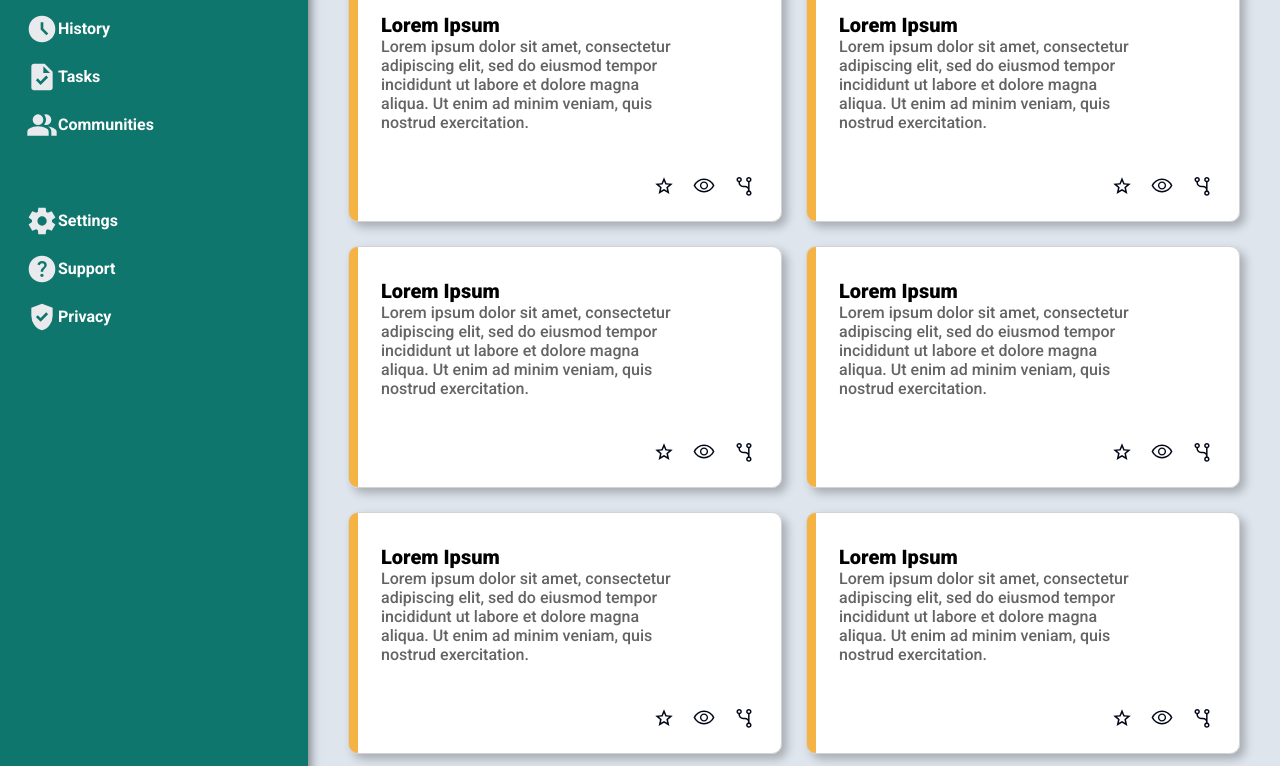
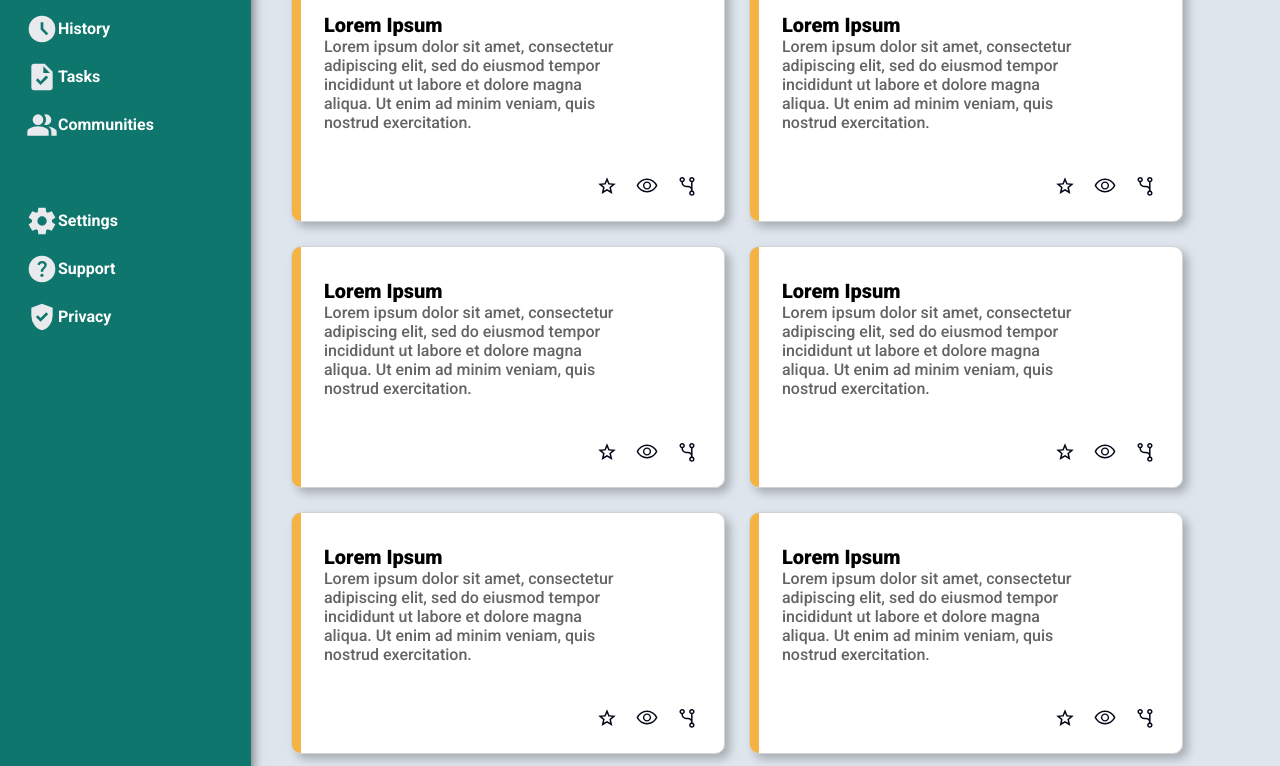
Before and after one commit to lvingonzales/Admin-Dashboard, a plain HTML site: page index.html in a window 1280 px wide. Shown: the part 276-1042 px from the top of the page. Drawn offline with Linux system fonts and the light colour scheme; a web font is replaced by a local one.

Commit message:
more size changes

```diff
--- a/style.css
+++ b/style.css
@@ -14,7 +14,7 @@ body {
 
 .container {
     display: grid;
-    grid-template-columns: 1fr 3fr;
+    grid-template-columns: 1fr 5fr;
     grid-template-rows: 1fr 5fr;
     background-color: aqua;
     width: 100%;
```
